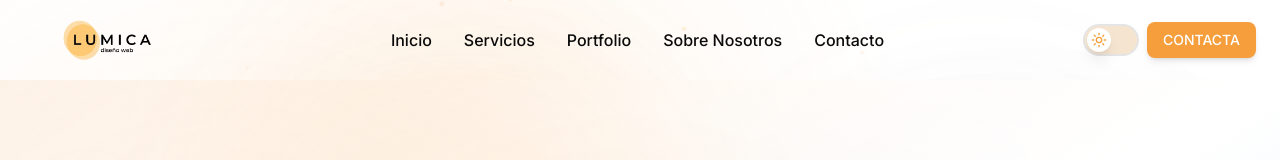
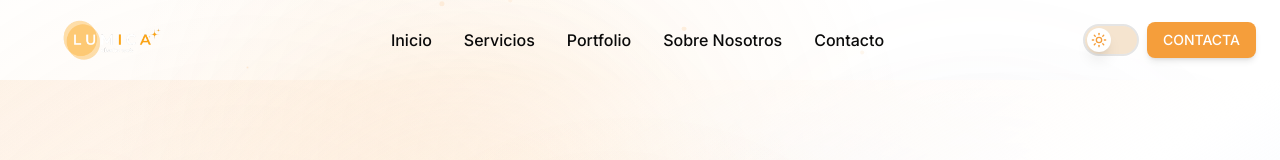
Before and after one commit to JoseMas68/Redise-o-Web-Lumica, a Next.js app: page / in a window 1280 px wide. Shown: the top 160 px of the page. Built offline with nearby package versions, Linux system fonts and the light colour scheme.

Commit message:
Actualizar logos con tema claro/oscuro

```diff
--- a/components/layout/header.tsx
+++ b/components/layout/header.tsx
@@ -62,12 +62,20 @@ export function Header() {
         {/* Logo */}
         <Link href="/" className="flex items-center space-x-2">
           <Image
-            src="/images/logo-web.webp"
+            src="/logo_light.png"
             alt="Lumica Web Design"
             width={360}
             height={90}
             priority
-            className="h-24 md:h-28 w-auto dark:brightness-0 dark:invert"
+            className="h-24 md:h-28 w-auto hidden dark:inline-block"
+          />
+          <Image
+            src="/logo_dark.png"
+            alt="Lumica Web Design"
+            width={360}
+            height={90}
+            priority
+            className="h-24 md:h-28 w-auto dark:hidden"
           />
         </Link>
 
```
Also changed, not shown: public/logo_dark.png (added), public/logo_light.png (added).
